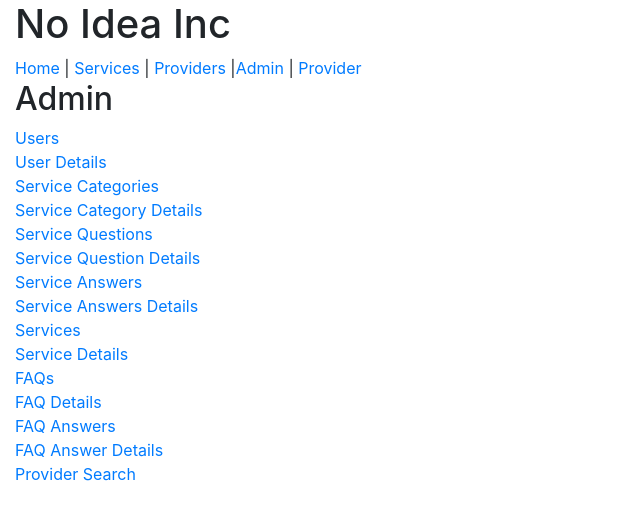
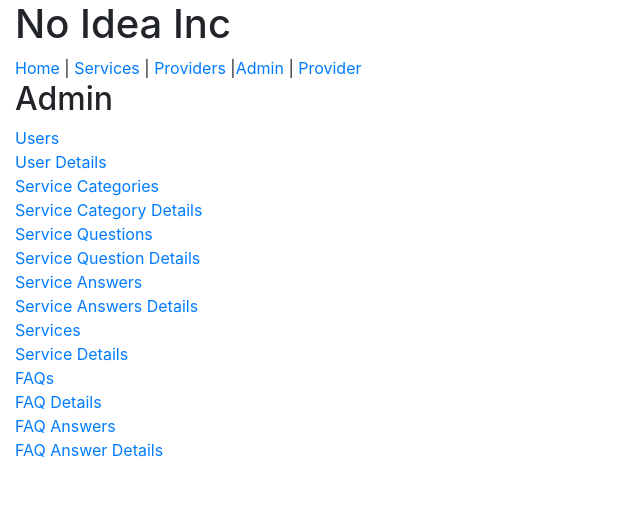
Before and after one commit to hughesbrian/cs4500_sp19_client_react_noideainc, a React (Create React App) app: page /admin in a window 1280 px wide. Shown: the top 520 px of the page, without its empty margins (0-640 px from the left). Built offline with nearby package versions, Linux system fonts and the light colour scheme.

Commit message:
removes service search from admin page to providers page

```diff
--- a/src/App.js
+++ b/src/App.js
@@ -4,6 +4,8 @@ import '../node_modules/bootstrap/dist/css/bootstrap.min.css'
 import {BrowserRouter as Router, Route, Link} from 'react-router-dom'
 import Admin from './components/Admin'
 import ServiceNavigatorContainer from './components/ServiceNavigator/ServiceNavigatorContainer'
+import ServiceProviderNavigatorContainr from './components/SearchProviders/ServiceProviderNavigatorContainer'
+
 
 class App extends Component {
   render() {
@@ -34,11 +36,12 @@ class App extends Component {
                 path="/admin"
                 exact
                 component={Admin}/>
+                */
             <Route
                 path="/providers"
                 exact
-                component={ServiceProviderNavigator}/>
-            */}
+                component={ServiceProviderNavigatorContainr}/>
+            }
           </div>
         </Router>
       </div>
--- a/src/components/Admin.js
+++ b/src/components/Admin.js
@@ -53,8 +53,6 @@ const Admin = () =>
                     <br/>
                     <Link to="/admin/faq-answers/1">FAQ Answer Details</Link>
                     <br/>
-                    <Link to="/admin/provider-search/">Provider Search</Link>
-                    <br/>
                     {/* THE CURLY BRACKETS ARE PART OF THE COMMENT. IF REMOVED,
                     THE CODE BELOW WILL BE RUNNED, EVEN THOUGH IT IS COMMENTED OUT.
                     JUST CUT OUT WHAT YOU NEED AND PASTE IT ABOVE.
@@ -81,7 +79,6 @@ const Admin = () =>
                     <Route path="/admin/faq-answers/:id" exact component={FAQAnswerDetails}/>
                     <Route path="/admin/service-answers" exact component={ServiceAnswers}/>
                     <Route path="/admin/service-answers/:id" exact component={ServiceAnswerDetailsContainer}/>
-                    <Route path="/admin/provider-search" exact component = {ServiceProviderNavigatorContainer}/>
                     {/* THE CURLY BRACKETS ARE PART OF THE COMMENT. IF REMOVED,
                     THE CODE BELOW WILL BE RUNNED, EVEN THOUGH IT IS COMMENTED OUT.
                     JUST CUT OUT WHAT YOU NEED AND PASTE IT ABOVE.
```
